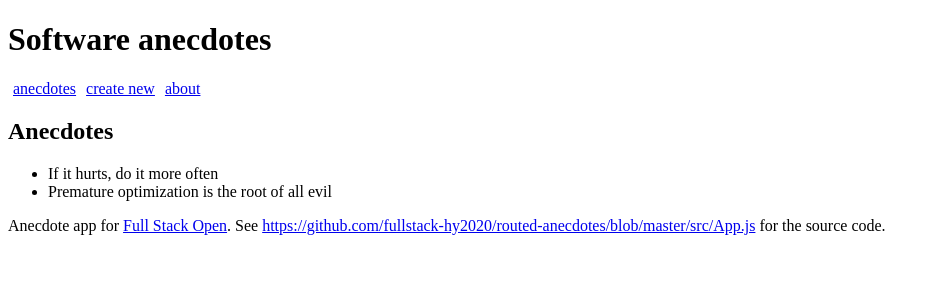
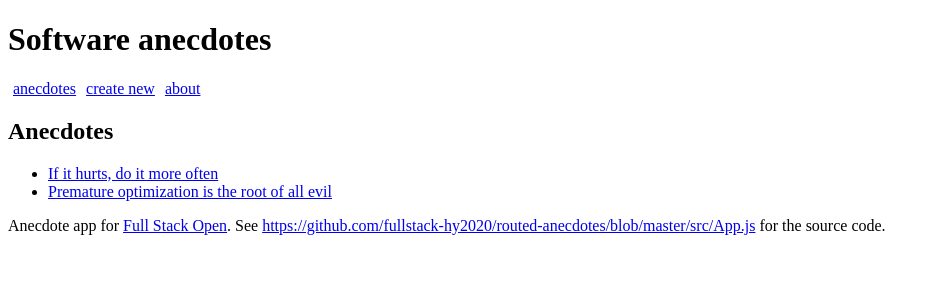
Before and after one commit to kolibri0509/fullstackopen-part_7-react_router, a React (Vite) app: page / in a window 1280 px wide. Shown: the top 300 px of the page, without its empty margins (0-936 px from the left). Built offline with nearby package versions, Linux system fonts and the light colour scheme.

Commit message:
step_7.2

```diff
--- a/src/App.jsx
+++ b/src/App.jsx
@@ -1,17 +1,34 @@
 import { useState } from 'react'
 import {
   BrowserRouter as Router,
-  Routes, Route, Link
+  Routes, Route, Link, useParams
 } from 'react-router-dom'
 
 const AnecdoteList = ({ anecdotes }) => (
   <div>
     <h2>Anecdotes</h2>
     <ul>
-      {anecdotes.map(anecdote => <li key={anecdote.id}>{anecdote.content}</li>)}
+      {anecdotes.map(anecdote => <li key={anecdote.id}>
+          <Link to={`/anecdotes/${anecdote.id}`}>{anecdote.content}</Link>
+        </li>)}
     </ul>
   </div>
 )
+
+const Anecdote = ({ anecdotes }) => {
+  const margin = {
+    marginBottom : 10
+  }
+  const id = useParams().id
+  const anecdote = anecdotes.find(a => a.id === Number(id))
+  return (
+    <>
+      <h2>{anecdote.content}</h2>
+      <div style={margin}>has {anecdote.votes} votes</div>
+      <div style={margin}>for more info see <a href='{anecdote.info}'>{anecdote.info}</a></div>
+    </>
+  )
+}
 
 const About = () => (
   <div>
@@ -130,6 +147,7 @@
         <Route path="/" element={<AnecdoteList anecdotes={anecdotes} />}></Route>
         <Route path="/about" element={<About/>}></Route>
         <Route path="/create" element={<CreateNew addNew={addNew} />}></Route>
+        <Route path="/anecdotes/:id" element={<Anecdote anecdotes={anecdotes}></Anecdote>}></Route>
       </Routes>
         <Footer />
     </Router>
```
